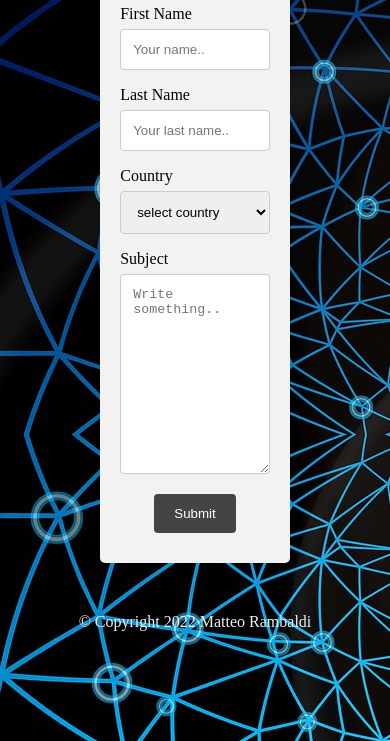
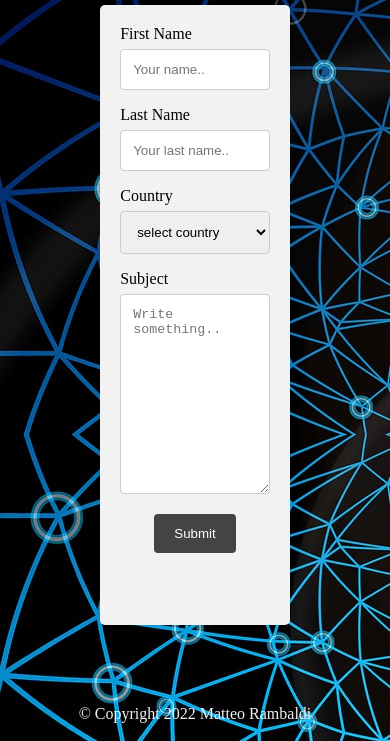
Before and after one commit to MattRamb97/MattRamb97.github.io, a plain HTML site: page Contact.html in a window 390 px wide. Shown: the part 103-844 px from the top of the page. Drawn offline with Linux system fonts and the light colour scheme.

Commit message:
Update Style_contact.css

```diff
--- a/css/Style_contact.css
+++ b/css/Style_contact.css
@@ -92,6 +92,18 @@ input[type=submit]:hover {
 
 }
 
+/* ================ Timeline Media Queries ================ */
+
+@media screen and (max-width: 660px) {
+    .container {
+    padding: 20px;
+    width: 40%;
+    height:70%;
+    margin:100px auto 80px;
+    position: relative;
+    }
+}
+
 footer{
     color: #f2f2f2;
     position: relative;
```
